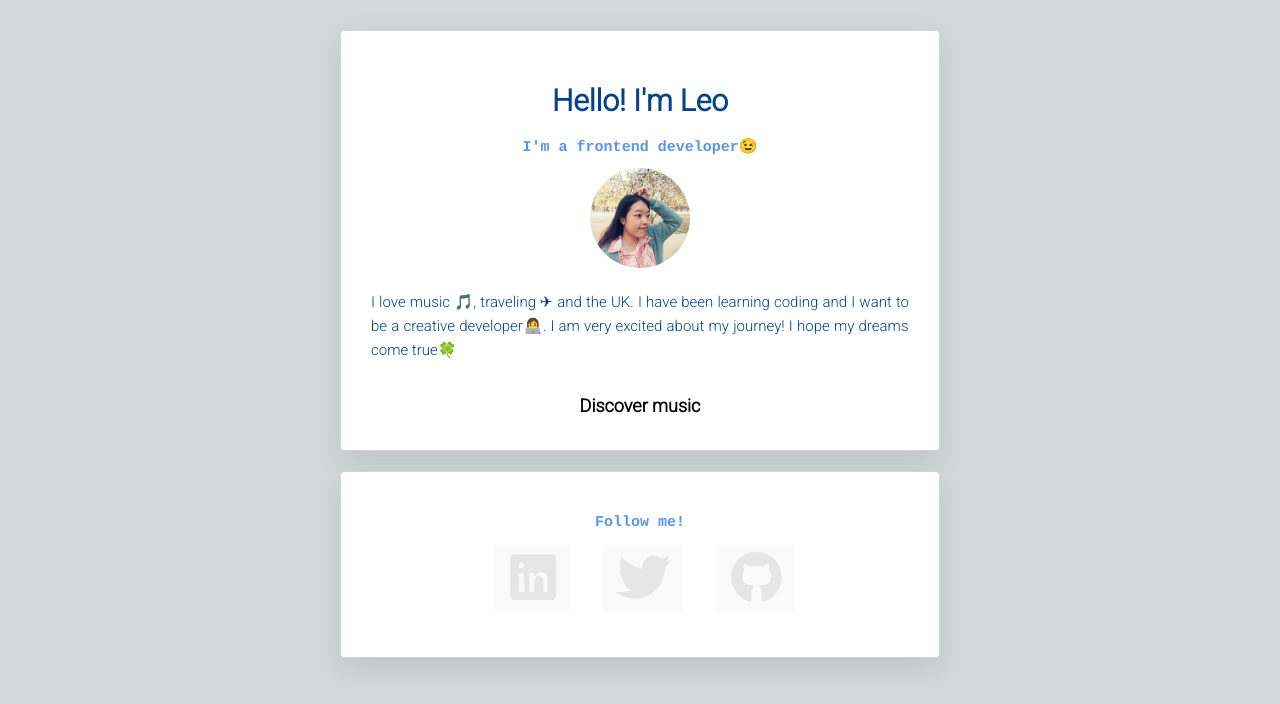
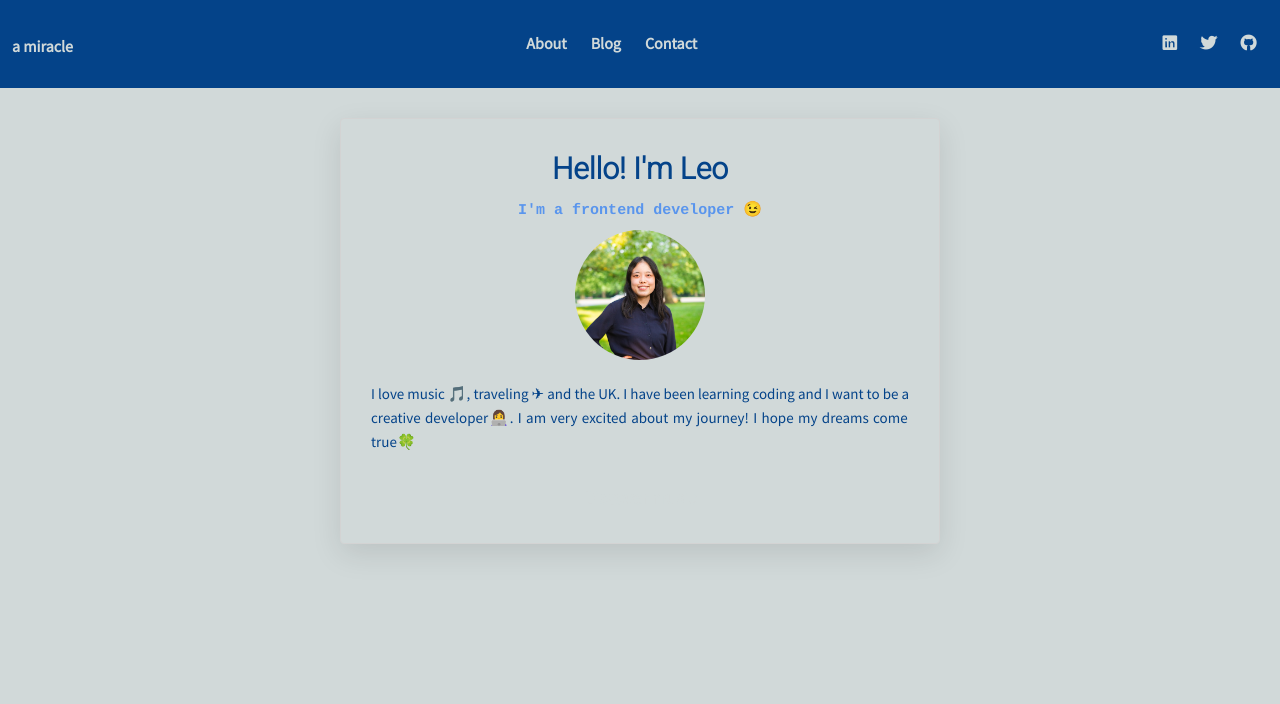
Before and after one commit to Leooogo/portfolio, a plain HTML site: page index.html in a window 1280 px wide. Drawn offline with Linux system fonts and the light colour scheme.

Commit message:
added navbar and edited lots of things

```diff
--- a/index.html
+++ b/index.html
@@ -6,28 +6,44 @@
   <title>My Profile Page</title>
   <meta name="description" content="Page description. No longer than 155 characters.">
   <link rel="stylesheet" href="style.css">
-    <link rel="preconnect" href="https://fonts.gstatic.com">
-    <link href="https://fonts.googleapis.com/css2?family=Roboto:wght@300&display=swap" rel="stylesheet">
+  <link rel="preconnect" href="https://fonts.googleapis.com">
+  <link rel="preconnect" href="https://fonts.gstatic.com" crossorigin>
+  <link href="https://fonts.googleapis.com/css2?family=Source+Sans+Pro&display=swap" rel="stylesheet">
   <link rel="stylesheet" href="https://use.fontawesome.com/releases/v5.0.10/css/all.css">
   <meta name="viewport" content="width=device-width, initial-scale=1">
+  <script src="main.js" defer></script>
 </head>
 
 <body>
-    <div class="container">
-        <div class="card" id="introduction">
-            <h1>Hello! I'm Leo</h1>
-            <h2>I'm a frontend developer😉</h2>
-            <img src="images/Photo.jpg" class="img-circle" width=100 alt="myself">
-            <p class="text-justify">I love music 🎵, traveling ✈ and the UK. I have been learning coding and I want to be a creative developer👩‍💻. I am very excited about my journey! I hope my dreams come true🍀</p>
-            <a href="https://www.youtube.com/watch?v=0dcbw4IEY5w" class="btn-black">Discover music</a>
+  <nav class="navbar">
+    <div class="navbar__logo">
+      <a href="">a miracle</a>
     </div>
-        <div class="card" id="banner">
-          <h2>Follow me!</h2>
-          <ul class="list-inline" id="navigation">
+
+    <ul class="navbar__menu">
+      <li><a href="">About</a></li>
+      <li><a href="https://leooogo.github.io/">Blog</a></li>
+      <li><a href="">Contact</a></li>
+    </ul>
+
+    <ul class="navbar__icons">
       <li><a href="https://www.linkedin.com/in/leojdeveloper/"><i class="fab fa-linkedin"></i></a></li>
         <li><a href="https://twitter.com/leojdeveloper"><i class="fab fa-twitter"></i></a></li>
         <li><a href="https://github.com/Leooogo"><i class="fab fa-github"></i></a></li>
     </ul>
+
+    <a href="#" class="navbar__toggleBtn">
+      <i class="fas fa-bars"></i>
+    </a>
+  </nav>
+
+  <div class="container">
+    <div class="card" id="introduction">
+      <h1>Hello! I'm Leo</h1>
+      <h2>I'm a frontend developer 😉</h2>
+      <img src="images/IMG_5959.jpg" class="img-circle" width=100 alt="myself">
+      <p class="text-justify">I love music 🎵, traveling ✈ and the UK. I have been learning coding and I want to be a creative developer👩‍💻. I am very excited about my journey! I hope my dreams come true🍀</p>
+      <a href="https://www.youtube.com/watch?v=0dcbw4IEY5w" class="btn-black">Discover music</a>
     </div>
   </div>
 </body>
--- /dev/null
+++ b/main.js
@@ -0,0 +1,8 @@
+const toggleBtn = document.querySelector('.navbar__toggleBtn');
+const menu = document.querySelector('.navbar__menu');
+const icons = document.querySelector('.navbar__icons');
+
+toggleBtn.addEventListener('click', () => {
+  menu.classList.toggle('active');
+  icons.classList.toggle('active');
+});
--- a/style.css
+++ b/style.css
@@ -2,13 +2,15 @@
 @import url('https://fonts.googleapis.com/css2?family=Roboto:wght@300&display=swap');
 
 :root {
-
   /* size */
   --base-space: 8px;
   --size-button: 60px;
   --size-border: 4px;
   --size-thumbnail: 50px;
   --font-size: 18px;
+  --text-color: #d1d9d9;
+  --background-color: #044389;
+  --accent-color: #d49466;
 
   /* annimation */
   --animation-duration: 300ms;
@@ -16,7 +18,7 @@
 
 body {
   margin: 0;
-    font-family: Roboto;
+  font-family: 'Source Sans Pro';
   font-weight: 300;
   background-color: #d1d9d9;
   color: #044389;
@@ -30,6 +32,11 @@ h1 {
   font-family: Roboto, serif;
   font-size: 30px;
   line-height: 1.3;
+  width: min-content;
+  overflow: hidden;
+  white-space: nowrap;
+  margin: 0 auto;
+  margin-bottom: 15px;
 }
 
 h2 {
@@ -40,7 +47,7 @@ h2 {
 }
 
 a {
-    color: black;
+  color: var(--text-color);
   font-weight: bold;
   text-decoration: none;
   font-size: 16px;
@@ -50,14 +57,63 @@ a:hover {
   text-decoration: underline;
 }
 
+.navbar {
+  display: flex;
+  justify-content: space-between;
+  align-items: center;
+  background-color: var(--background-color);
+  padding: 8px 12px;
+}
+
+.navbar__logo {
+  font-size: 24px;
+  color: var(--text-color);
+}
+
+.navbar__menu {
+  display: flex;
+  list-style: none;
+  padding-left: 0;
+}
+
+.navbar__menu li {
+  padding: 8px 12px;
+}
+
+.navbar__menu li:hover {
+  background-color: #5995ED;
+  border-radius: 4px;
+}
+
+.navbar__icons {
+  list-style:none;
+  color: #d1d9d9;
+  display: flex;
+  padding-left: 0;
+}
+
+.navbar__icons li {
+  padding: 8px 12px;
+}
+
+.navbar__toggleBtn {
+  display: none;
+  position: absolute;
+  right: 32px;
+  font-size: 24px;
+  color: #5995ED;
+}
+
 .img-circle {
+  width: 130px;
+  height: 130px;
   border-radius: 50%;
-    cursor: pointer;
+  object-fit: cover;
   transition: transform var(--animation-duration) ease;
 }
 
 .card {
-    background: white;
+  background: #d1d9d9;
   padding: 30px;
   border: 1px solid lightgrey;
   box-shadow: 0px 10px 30px rgba(0,0,0,0.1);
@@ -68,24 +124,6 @@ a:hover {
 .container {
   width: 600px;
   margin: 30px auto;
-}
-
-.list-inline > li {
-    display: inline-block;
-    flex: 0 1 auto;
-    list-style-type: none;
-    background: #fafafa;
-    padding: 8px 15px;
-    margin: 0px 30px 0px 0px;
-}
-
-.list-inline i {
-    font-size: 50px;
-    color: rgb(230, 230, 230);
-}
-
-.list-inline i:hover {
-    color: black;
 }
 
 .text-justify {
@@ -99,14 +137,13 @@ a:hover {
 }
 
 .btn-black:hover {
-    background-color: black;
-    color: white;
+  background-color: #5995ED;
+  color: #d1d9d9;
 }
 
 #introduction p {
   margin-bottom: 30px;
 }
-
 
 @media (max-width: 960px) {
   /* For a screen < 960px, this CSS will be read */
@@ -126,3 +163,38 @@ a:hover {
     width: 300px;
   }
 }
+
+@media screen and (max-width: 768px) {
+  .navbar {
+    flex-direction: column;
+    align-items:flex-start;
+    padding: 8px 24px;
+  }
+
+  .navbar__menu {
+    display: none;
+    flex-direction: column;
+    align-items: center;
+    width: 100%;
+  }
+
+  .navbar__menu li {
+    width: 100%;
+    text-align: center;
+  }
+
+  .navbar__icons {
+    display: none;
+    justify-content: center;
+    width: 100%;
+  }
+
+  .navbar__toggleBtn {
+    display: block;
+  }
+
+  .navbar__menu.active,
+  .navbar__icons.active {
+    display: flex;
+  }
+}
```
Also changed, not shown: images/IMG_5959.jpg (added), 1 other file. Lines whose indentation alone changed are shown as unchanged.
